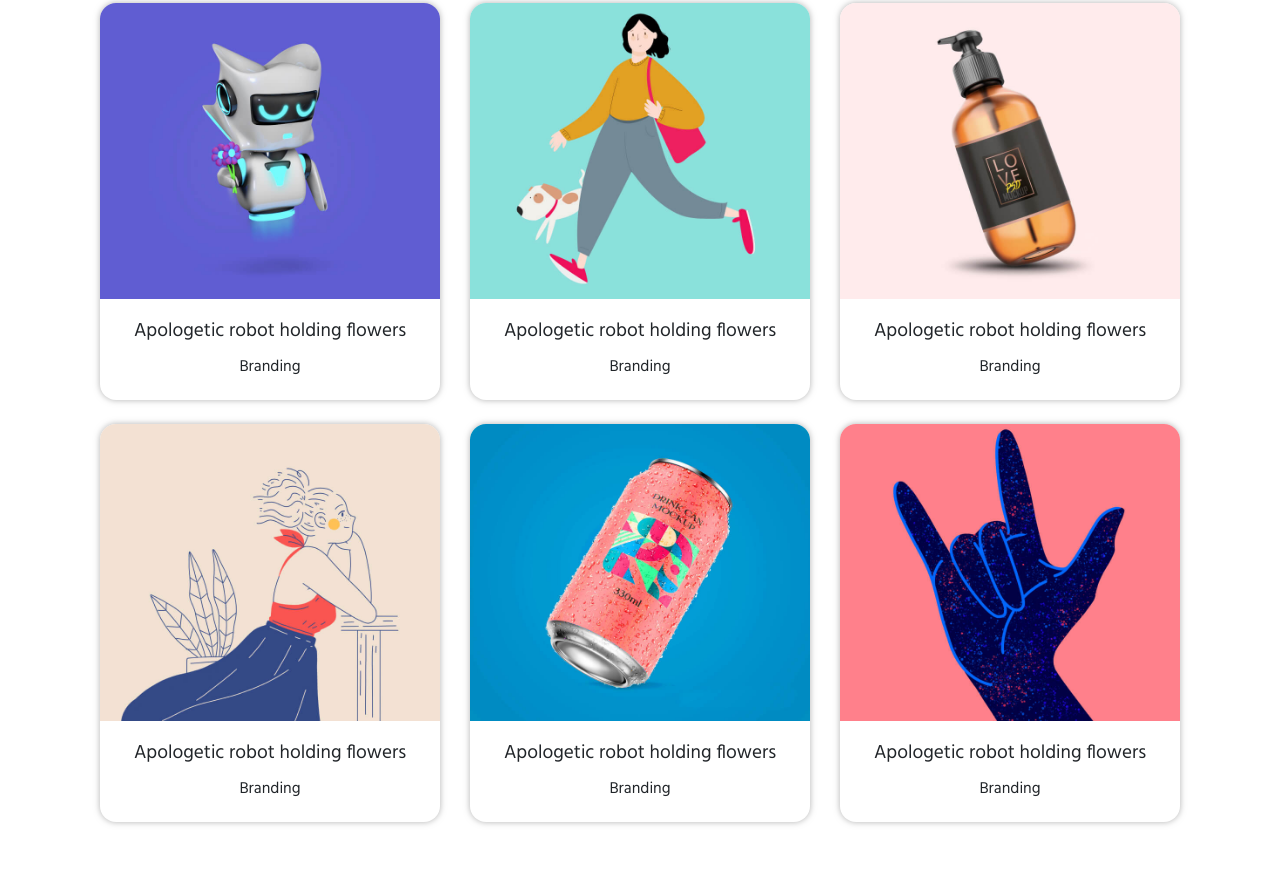
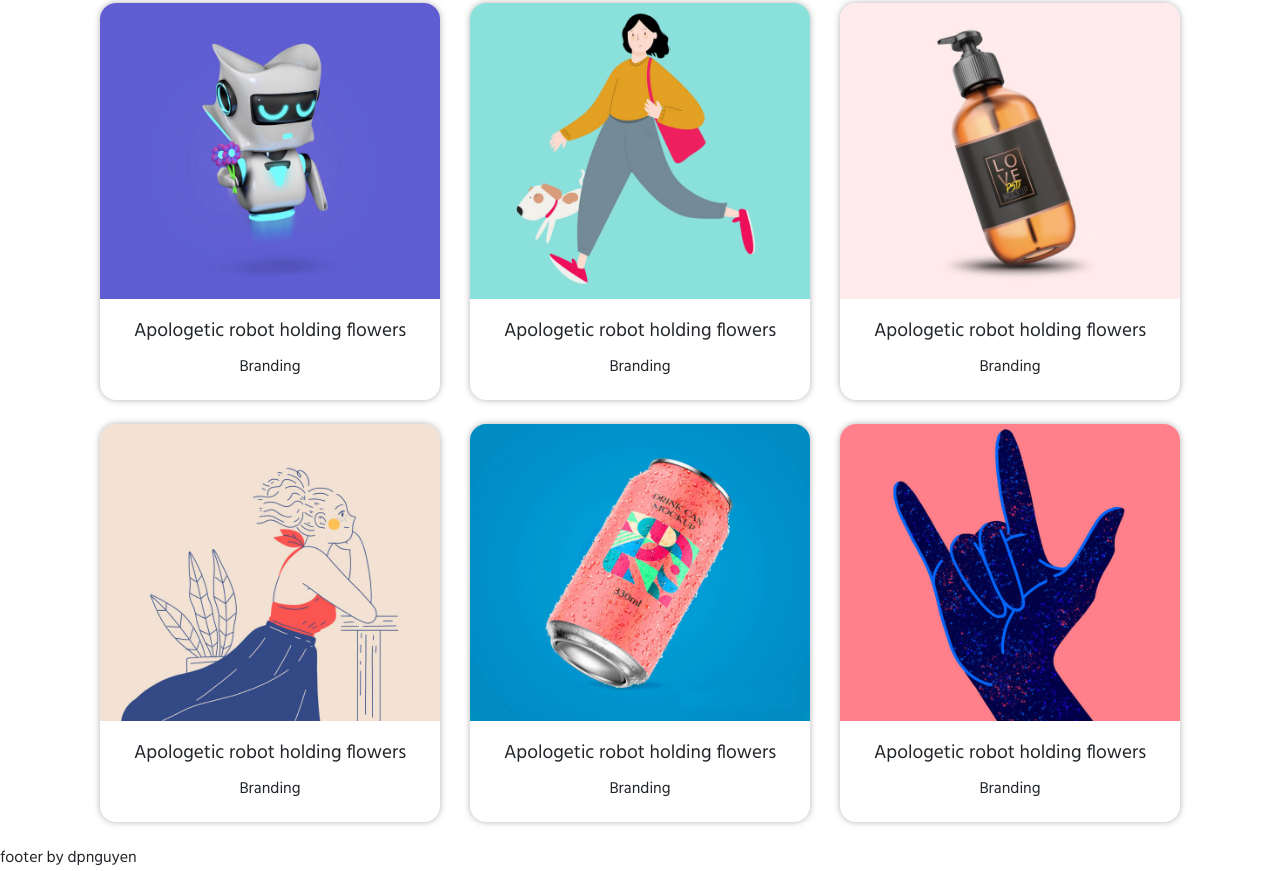
Before and after one commit to NgocbichChu/bc60_portfolio, a plain HTML site: page index.html in a window 1280 px wide. Shown: the part 1079-1950 px from the top of the page. Before the commit the page ends 1925 px from the top, so only its background shows below. Drawn offline with nearby package versions, Linux system fonts and the light colour scheme.

Commit message:
implement footer

```diff
--- a/index.html
+++ b/index.html
@@ -284,7 +284,7 @@
     </section>
     <section class="service"></section>
     <section class="award"></section>
-    <footer></footer>
+    <footer>footer by dpnguyen</footer>
 
     <!-- Thư viện hỗ trợ -->
     <script src="https://cdn.jsdelivr.net/npm/jquery@3.5.1/dist/jquery.min.js"></script>
```
